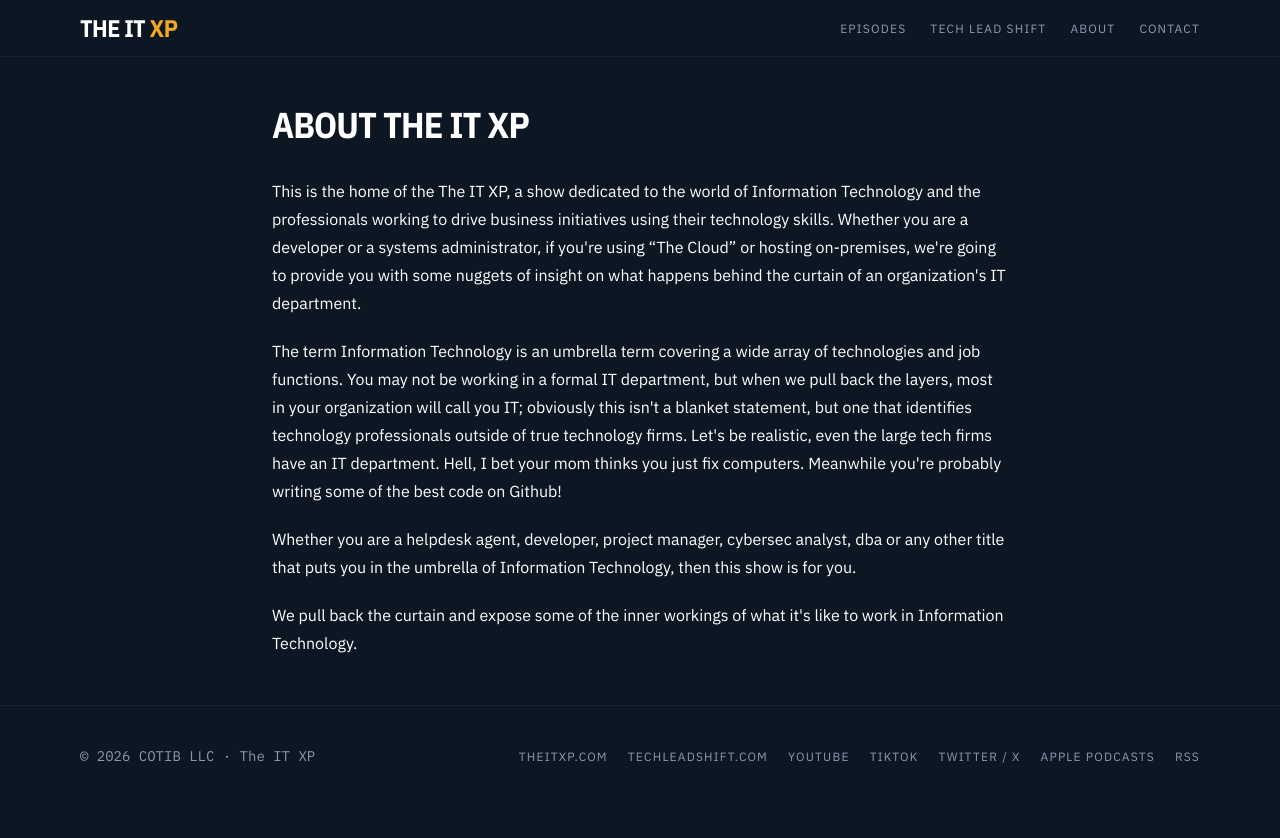
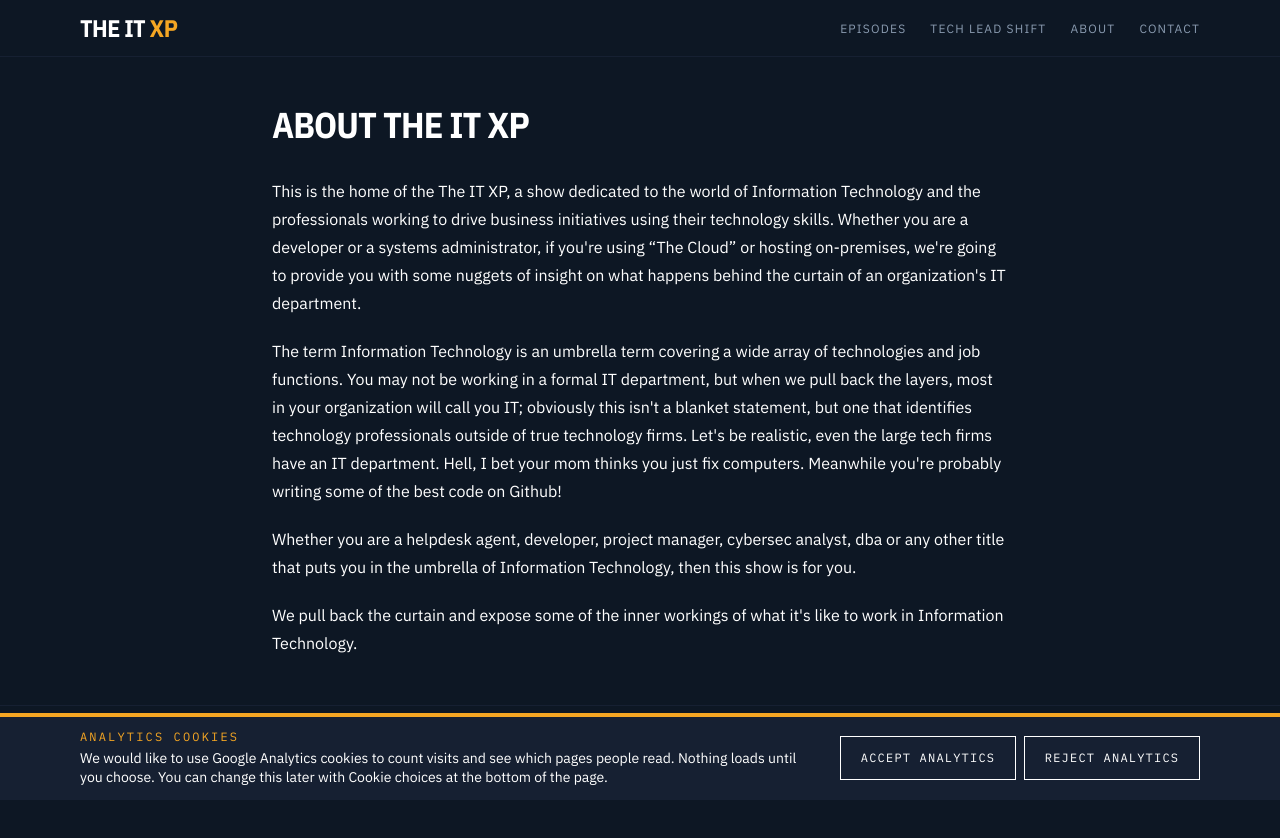
Before and after one commit to cotibllc/websites, a Next.js app in the folder TheITXP/itxp-podcast/: page /about in a window 1280 px wide. Shown: the top 838 px of the page. Before the commit the page ends 806 px from the top, so only its background shows below. Built offline with nearby package versions, Linux system fonts and the light colour scheme.

Commit message:
The IT XP: EU/UK consent banner and footer Cookie choices

```diff
--- a/TheITXP/itxp-podcast/app/layout.tsx
+++ b/TheITXP/itxp-podcast/app/layout.tsx
@@ -3,6 +3,7 @@ import { IBM_Plex_Sans, IBM_Plex_Sans_Condensed, IBM_Plex_Mono } from "next/font
 import "./globals.css";
 import Nav from "@/components/Nav";
 import Footer from "@/components/Footer";
+import AnalyticsConsent from "@/components/AnalyticsConsent";
 
 const ibmPlexSans = IBM_Plex_Sans({
   subsets: ["latin"],
@@ -50,6 +51,8 @@ export default function RootLayout({
         <Nav />
         <main className="flex-1">{children}</main>
         <Footer />
+        {/* Loads Google Analytics, or asks first in the EU, EEA, UK and Switzerland. */}
+        <AnalyticsConsent />
       </body>
     </html>
   );
--- /dev/null
+++ b/TheITXP/itxp-podcast/components/AnalyticsConsent.tsx
@@ -0,0 +1,90 @@
+"use client";
+
+import { useCallback, useEffect, useRef, useState } from "react";
+import { COOKIE_CHOICES_EVENT, type ConsentChoice } from "@/lib/consent";
+import { browserEnv, createAnalytics, type Analytics } from "@/lib/analytics";
+
+// One instance per page load, so GA is never added twice.
+let analytics: Analytics | null = null;
+function getAnalytics(): Analytics {
+  analytics ??= createAnalytics(browserEnv());
+  return analytics;
+}
+
+const choiceButton =
+  "min-h-11 flex-1 md:flex-none md:min-w-[11rem] px-4 py-2.5 border border-white bg-transparent text-white " +
+  "font-mono text-xs tracking-widest uppercase transition-colors " +
+  "hover:bg-white hover:text-navy active:bg-amber active:border-amber active:text-navy " +
+  "focus-visible:outline focus-visible:outline-2 focus-visible:outline-offset-2 focus-visible:outline-amber";
+
+/** Loads Google Analytics, or asks first in the EU, EEA, UK and Switzerland. Modeled on corphardcore.com. */
+export default function AnalyticsConsent() {
+  const [open, setOpen] = useState(false);
+  const panelRef = useRef<HTMLElement>(null);
+  const returnFocusRef = useRef<HTMLElement | null>(null);
+  const focusOnOpenRef = useRef(false);
+
+  useEffect(() => {
+    let cancelled = false;
+    void getAnalytics().start(() => {
+      if (!cancelled) setOpen(true);
+    });
+
+    const reopen = () => {
+      returnFocusRef.current = document.activeElement instanceof HTMLElement ? document.activeElement : null;
+      focusOnOpenRef.current = true;
+      setOpen(true);
+    };
+    window.addEventListener(COOKIE_CHOICES_EVENT, reopen);
+    return () => {
+      cancelled = true;
+      window.removeEventListener(COOKIE_CHOICES_EVENT, reopen);
+    };
+  }, []);
+
+  useEffect(() => {
+    if (open && focusOnOpenRef.current) {
+      focusOnOpenRef.current = false;
+      panelRef.current?.focus();
+    }
+  }, [open]);
+
+  const choose = useCallback((choice: ConsentChoice) => {
+    getAnalytics().choose(choice);
+    setOpen(false);
+    returnFocusRef.current?.focus();
+    returnFocusRef.current = null;
+  }, []);
+
+  if (!open) return null;
+
+  return (
+    <section
+      ref={panelRef}
+      tabIndex={-1}
+      id="cookie-consent"
+      aria-labelledby="cookie-consent-title"
+      className="sticky bottom-0 z-40 bg-slate text-white border-t-4 border-amber focus:outline-none"
+    >
+      <div className="max-w-6xl mx-auto px-4 py-3 flex flex-col md:flex-row md:items-center gap-3 md:gap-8">
+        <div className="flex-1 min-w-0">
+          <h2 id="cookie-consent-title" className="font-mono text-xs tracking-[0.18em] uppercase text-amber">
+            Analytics cookies
+          </h2>
+          <p className="text-sm leading-snug mt-1 text-white">
+            We would like to use Google Analytics cookies to count visits and see which pages people read.
+            Nothing loads until you choose. You can change this later with Cookie choices at the bottom of the page.
+          </p>
+        </div>
+        <div role="group" aria-label="Analytics cookie choice" className="flex gap-2 shrink-0">
+          <button type="button" className={choiceButton} onClick={() => choose("granted")}>
+            Accept analytics
+          </button>
+          <button type="button" className={choiceButton} onClick={() => choose("denied")}>
+            Reject analytics
+          </button>
+        </div>
+      </div>
+    </section>
+  );
+}
--- /dev/null
+++ b/TheITXP/itxp-podcast/components/CookieChoicesButton.tsx
@@ -0,0 +1,22 @@
+"use client";
+
+import { useSyncExternalStore } from "react";
+import { COOKIE_CHOICES_EVENT } from "@/lib/consent";
+
+const noopSubscribe = () => () => {};
+
+/** Footer control that reopens the analytics cookie banner. Hidden until JavaScript runs, so it is never a dead control. */
+export default function CookieChoicesButton() {
+  const hydrated = useSyncExternalStore(noopSubscribe, () => true, () => false);
+  return (
+    <button
+      type="button"
+      hidden={!hydrated}
+      aria-controls="cookie-consent"
+      onClick={() => window.dispatchEvent(new Event(COOKIE_CHOICES_EVENT))}
+      className="uppercase tracking-widest text-xs hover:text-white transition-colors focus-visible:outline focus-visible:outline-2 focus-visible:outline-offset-2 focus-visible:outline-amber"
+    >
+      Cookie choices
+    </button>
+  );
+}
--- a/TheITXP/itxp-podcast/components/Footer.tsx
+++ b/TheITXP/itxp-podcast/components/Footer.tsx
@@ -1,3 +1,5 @@
+import CookieChoicesButton from "@/components/CookieChoicesButton";
+
 const SOCIAL_LINKS = [
   { href: "https://www.theitxp.com", label: "theitxp.com" },
   { href: "https://www.techleadshift.com", label: "techleadshift.com" },
@@ -12,7 +14,10 @@ export default function Footer() {
   return (
     <footer className="bg-navy border-t border-slate text-steel">
       <div className="max-w-6xl mx-auto px-4 py-10 flex flex-col md:flex-row items-center justify-between gap-6">
-        <p className="text-sm font-mono">© {new Date().getFullYear()} COTIB LLC · The IT XP</p>
+        <div className="flex flex-col md:flex-row items-center gap-3 md:gap-6">
+          <p className="text-sm font-mono">© {new Date().getFullYear()} COTIB LLC · The IT XP</p>
+          <CookieChoicesButton />
+        </div>
         <ul className="flex flex-wrap gap-5 text-sm">
           {SOCIAL_LINKS.map(({ href, label }) => (
             <li key={href}>
```
